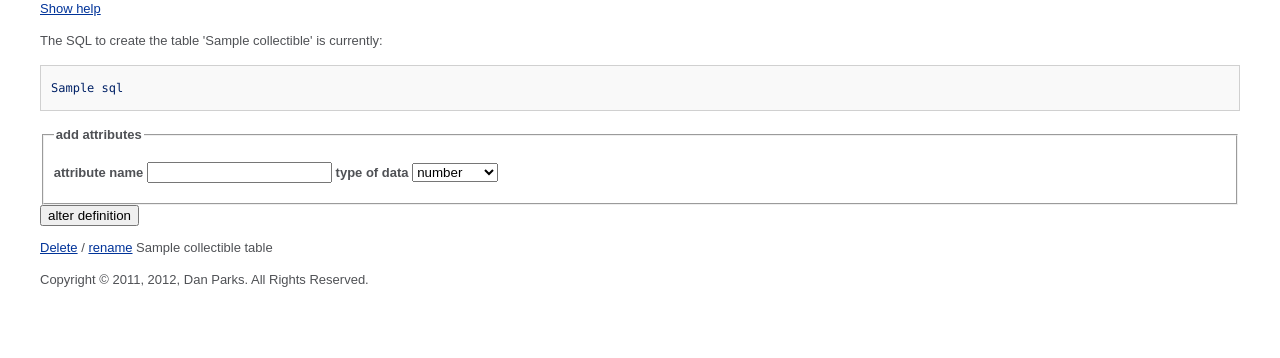
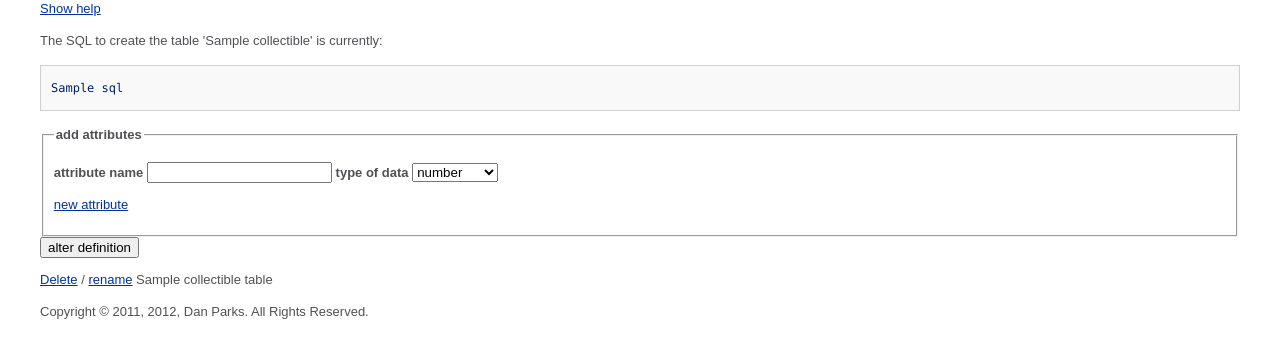
Before and after one commit to tapostrophemo/clctnz, a CodeIgniter app: template app/views/collectible/alter.php in a window 1280 px wide. Shown: the part 138-496 px from the top of the page. Run offline with CodeIgniter, Linux system fonts and the light colour scheme; the template is opened without the code that fills it: most values are stand-ins (such as "Sample title", 1, 10 or a date in 2020).

Commit message:
oops...multiple add_columns wasn't a CI bug at all

```diff
--- a/app/controllers/collectible.php
+++ b/app/controllers/collectible.php
@@ -38,7 +38,6 @@ class Collectible extends CI_Controller
     else {
       $fields = $this->setupColumnFields();
       $this->load->dbforge();
-      $this->dbforge->add_field($fields);
       $this->dbforge->add_column($collectible, $fields);
 
       redirect('/');
--- a/app/views/collectible/alter.php
+++ b/app/views/collectible/alter.php
@@ -24,8 +24,9 @@
    <option value="date">date</option>
   </select>
  </p>
- <p><!--a href="#" id="newAttribute">new attribute</a--></p>
+ <p><a href="#" id="newAttribute">new attribute</a></p>
 </fieldset>
+
 <input type="submit" value="alter definition"/>
 
 </form>
@@ -36,9 +37,6 @@
  <?=$collectible?> table
 </p>
 
-<!--
-TODO: check for CI fix to issue ADDing multiple columns via dbforge (or fork it and fix it myself)
 <?php $this->view("scripts/attributes"); ?>
--->
 
 <?php $this->view("footer"); ?>
```
